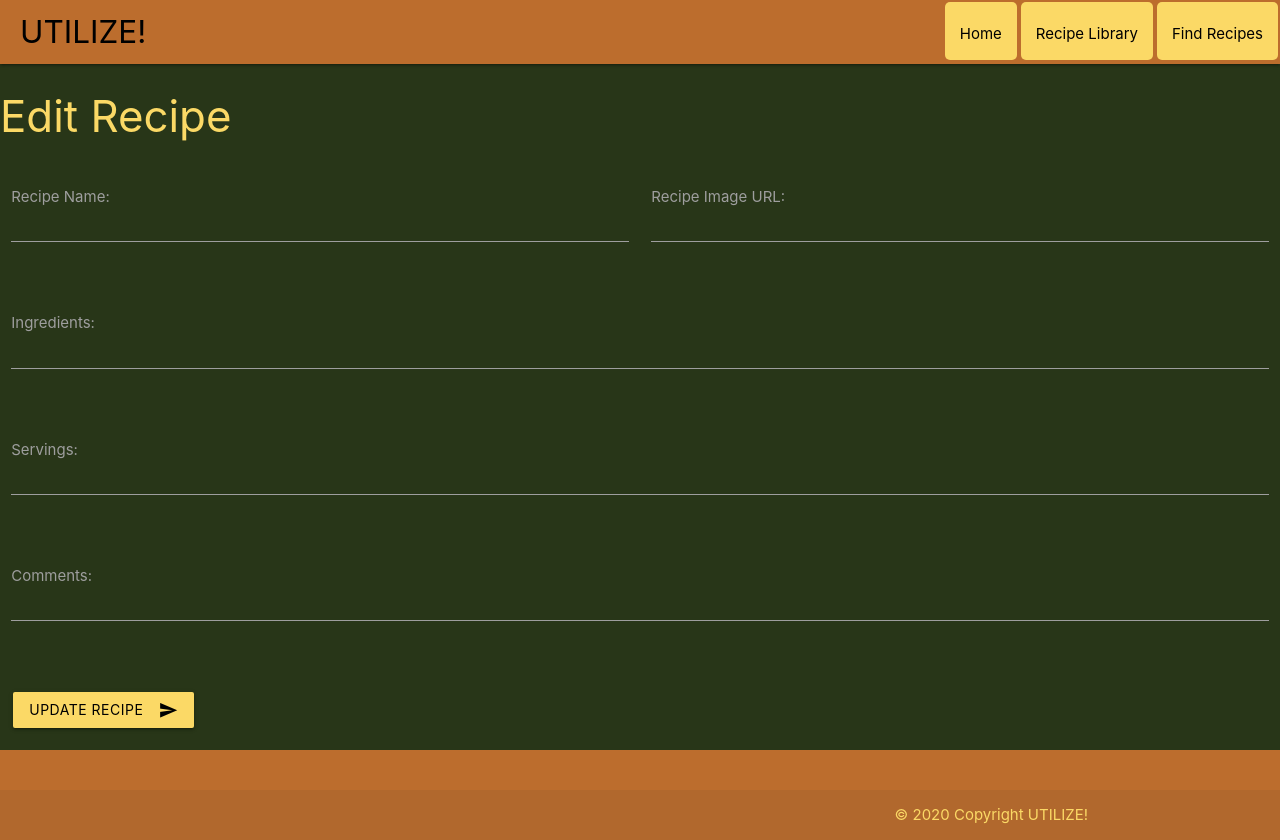
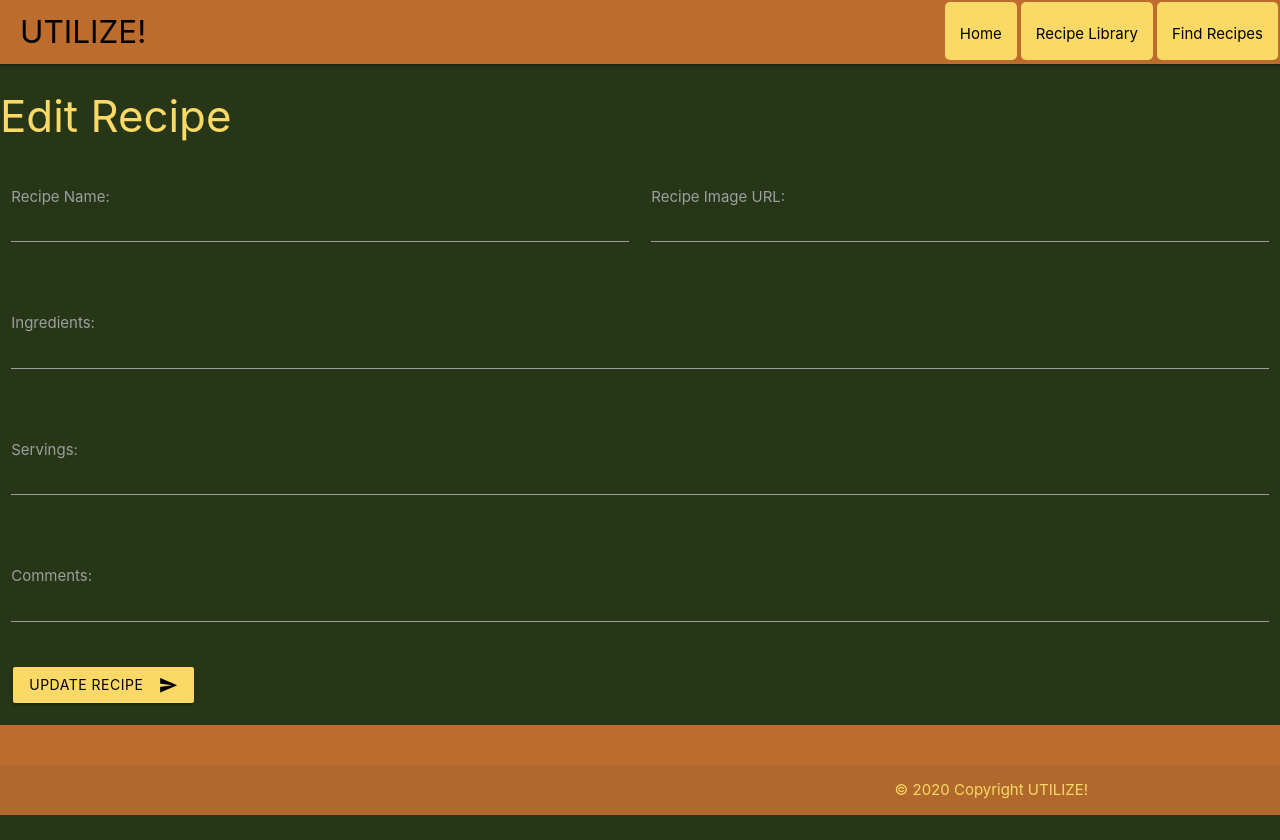
Before and after one commit to bclosson/Utilize, a React (Create React App) app in the folder client/: page /recipes/library/edit in a window 1280 px wide. After the commit the page ends 815 px from the top, so only its background shows below. Built offline with nearby package versions, Linux system fonts and the light colour scheme; no server answers.

Commit message:
added update/edit successfully!!

```diff
--- a/client/src/pages/LibraryEdit.js
+++ b/client/src/pages/LibraryEdit.js
@@ -12,7 +12,7 @@ class LibraryEdit extends React.Component {
           image: '',
           ingredients: [],
           servings: '',
-          comments: ''
+          comments: '',
         },
           recId: ''
     }
@@ -89,7 +89,7 @@ class LibraryEdit extends React.Component {
     // console.log('STRING ING:', ingredientString);
     console.log('this is editForm state:', this.state);
     console.log('this is editForm props:', this.props);
-
+    console.log('COMMENTS:', recipe.comments);
   return (
     <div className="row">
     <h3>Edit Recipe</h3>
@@ -123,6 +123,14 @@ class LibraryEdit extends React.Component {
           </div>
         </div>
         <div className="row">
+          <div className="input-field col s12">
+            <label htmlFor="comments">Comments: </label><br />
+            <input value={recipe.comments} id="edit-comments" type="text"
+              name="comments" ref="comments"
+              onChange={this.handleInputChange} />
+          </div>
+        </div>
+        {/* <div className="row">
           <form className="col s12">
             <div className="row">
               <div className="input-field col s12">
@@ -134,7 +142,7 @@ class LibraryEdit extends React.Component {
               </div>
             </div>
           </form>
-        </div>
+        </div> */}
         <button className="btn waves-effect waves-light" id="recipe-update"
           type="submit" name="action" onSubmit={this.updateRecipe}>Update Recipe
           <i class="material-icons right">send</i>
--- a/client/src/pages/LibraryShow.js
+++ b/client/src/pages/LibraryShow.js
@@ -74,11 +74,11 @@ class LibraryShow extends React.Component {
             </article>
           </div>
           <br/>
-          <div className="card" id="comment-box">
+          <div className="card" id="text-box">
             <article className="comments">
               <h6>Comments:</h6>
               <textarea name="comments" id="comments" cols="30" rows="10"
-                value="" >
+                type="text" value={recipe.comments} >
               </textarea>
             </article>
             <button class="btn waves-effect waves-light" id="recipe-update"
```
Also changed, not shown: 1 other file (tests, documents, lock files or other folders).
